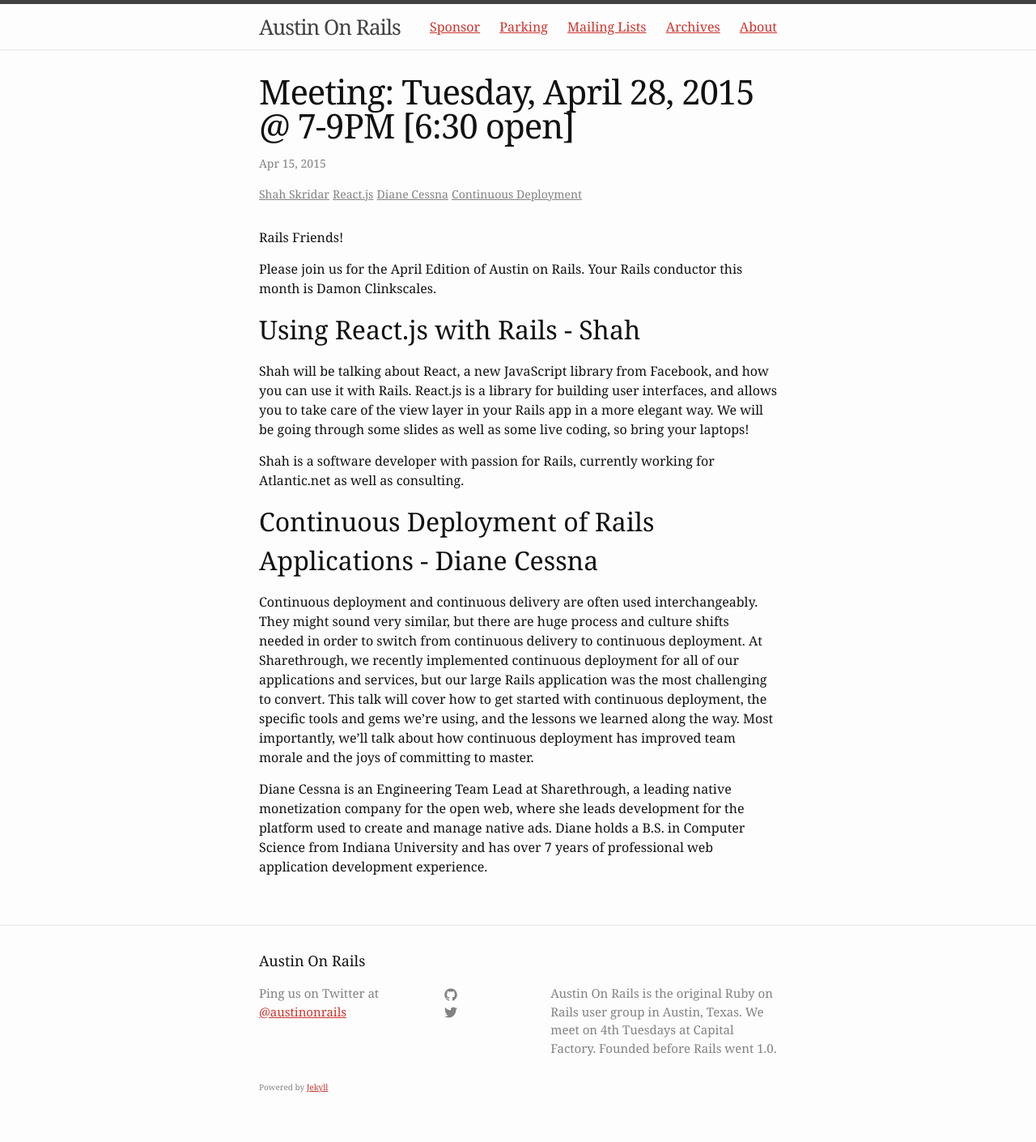
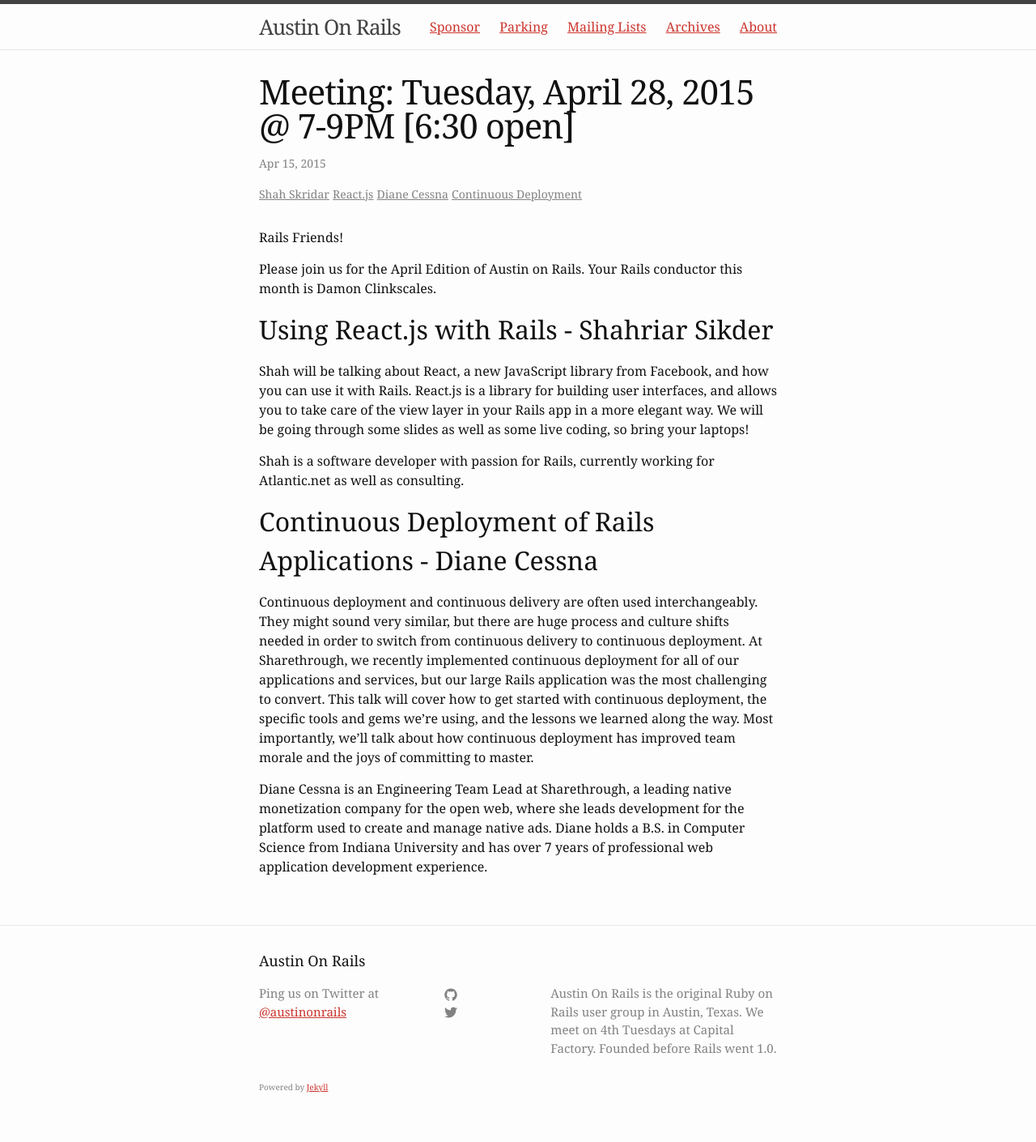
Before and after one commit to austinonrails/aor_meetings_blog, a Jekyll site: the page built from _posts/2015-04-15-meeting_tuesday_april_28_2015_79pm_630_open.md, in a window 1280 px wide. Shown: the whole page at 81% size. Built offline with Jekyll 4.4.1, drawn with Linux system fonts in a browser that asks for light colours.

Commit message:
full name

```diff
--- a/_posts/2015-04-15-meeting_tuesday_april_28_2015_79pm_630_open.md
+++ b/_posts/2015-04-15-meeting_tuesday_april_28_2015_79pm_630_open.md
@@ -12,7 +12,7 @@
 
 Please join us for the April Edition of Austin on Rails. Your Rails conductor this month is Damon Clinkscales.
 
-## Using React.js with Rails - Shah
+## Using React.js with Rails - Shahriar Sikder
 
 Shah will be talking about React, a new JavaScript library from Facebook, and how you can use it with Rails. React.js is a library for building user interfaces, and allows you to take care of the view layer in your Rails app in a more elegant way. We will be going through some slides as well as some live coding, so bring your laptops!
 
```
